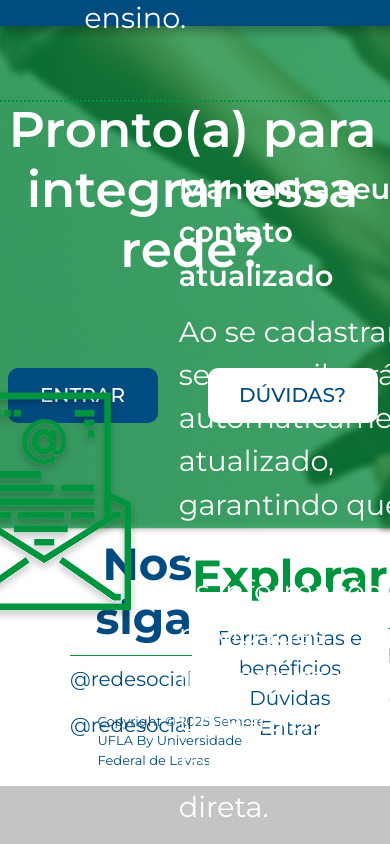
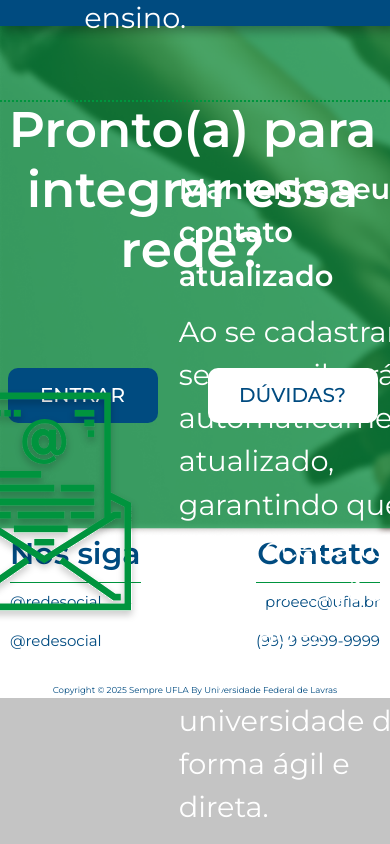
Before and after one commit to paulojunior-ufla/sempre-ufla, a React (Vite) app: page / in a window 390 px wide. Shown: the part 2564-3408 px from the top of the page. Built offline with nearby package versions, Linux system fonts and the light colour scheme.

Commit message:
Responsividade do Rodapé completa.

```diff
--- a/src/components/rodape/rodape.css
+++ b/src/components/rodape/rodape.css
@@ -3,9 +3,8 @@
     background-color: #fff;
     height: 250px;
     width: 100%;
-    display: flex; /* Habilita o uso do Flexbox */
-    justify-content: center; /* Centraliza as informações horizontalmente */
-    align-items: center; /* Centraliza as informações verticalmente */
+    display: flex;
+    align-items: center;
 }
 
 .informacoes{
@@ -62,4 +61,42 @@
     left: 50%;
     transform: translateX(-50%);
     font-size: 13px;
+    white-space: nowrap;
 }
+@media(max-width:778px){
+    .explorar{
+        display: none;
+    }
+}
+@media (max-width:540px){
+    .rodape{
+        overflow: hidden;
+        height: auto;
+    }
+    .creditos{
+        margin-bottom: -15px;
+        font-size: 2.2vw;
+    }
+    .informacoes{
+        font-size: 15px;
+        padding-top: 30px;
+        padding-bottom: 30px;
+    }
+    .redesSociais{
+        text-align: left;
+        margin-left: 10px;
+    }
+    .contato{
+        text-align: right;
+        margin-right: 10px;
+    }
+    .redesSociais h3, .contato h3{
+        font-size: 30px;
+        font-weight: 600;
+    }
+    @media (max-width: 280px) {
+        .secaoBoasVindas {
+            height: min(1000px);
+        }
+    }
+}
```
